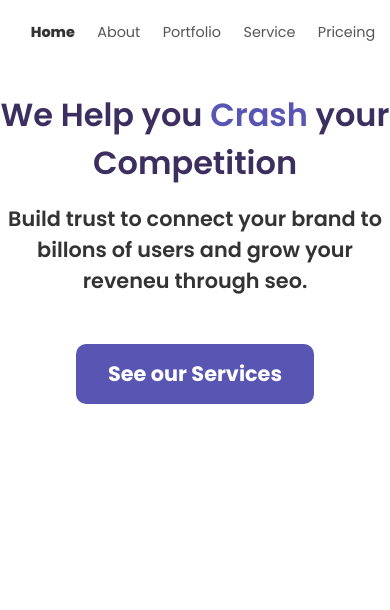
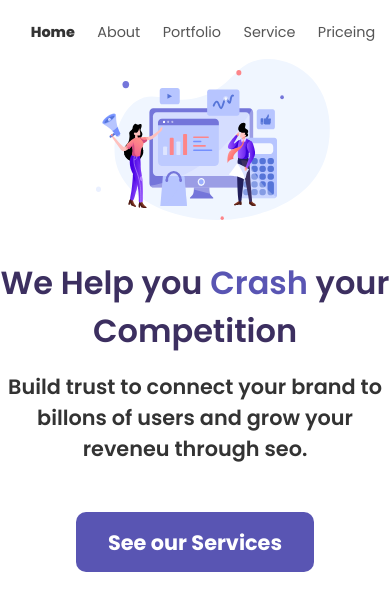
Before and after one commit to reo127/digital-marketing, a plain HTML site: page index.html in a window 390 px wide. Shown: the part 74-684 px from the top of the page. Drawn offline with Linux system fonts and the light colour scheme.

Commit message:
Making the site respnsive

```diff
--- a/index.html
+++ b/index.html
@@ -43,7 +43,9 @@
             <button class="btn-hero">See our Services</button>
         </div>
 
-        <img src="./Header Illustration.svg" alt="Imgage">
+        <div class="image_div">
+            <img src="./Header Illustration.svg" alt="Imgage">
+        </div>
     </section>
 
 
--- a/style.css
+++ b/style.css
@@ -113,11 +113,12 @@ ul>li>a {
     margin-top: 5rem;
 }
 
-.hero>img {
-    width: 60%;
+.hero > .image_div >img {
+    width: 115%;
     position: relative;
-    left: 6rem;
+    left: -2rem;
 }
+
 
 
 
@@ -126,11 +127,10 @@ ul>li>a {
         line-height: initial;
     }
 
-    .hero>img {
-        /* position: absolute;
-        z-index: -999;
-        left: 20%; */
-        display: none;
+    .hero > .image_div >img {
+        width: 60%;
+        position: relative;
+        left: 6rem;
     }
 
     nav {
@@ -157,6 +157,7 @@ ul>li>a {
 
     .hero {
         justify-content: center;
+        flex-direction: column-reverse;
     }
 
     .hero_left>p {
@@ -165,6 +166,10 @@ ul>li>a {
         font-size: 1.3rem;
         font-weight: 600;
         /* text-shadow: 0 0 10px var(--primary-blue); */
+    }
+
+    .image_div {
+
     }
 
 }
```
